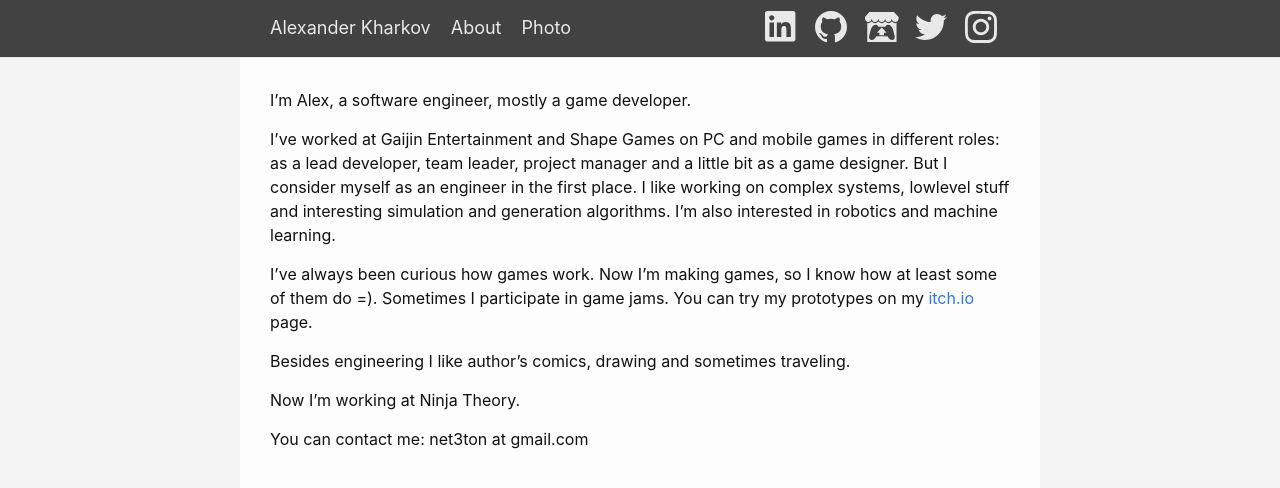
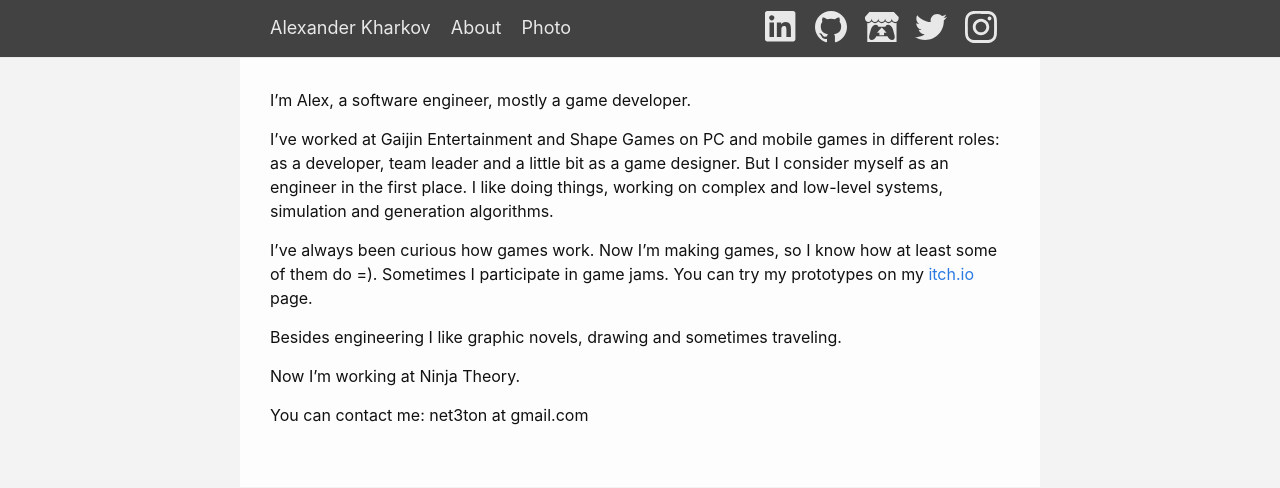
Before and after one commit to net3ton/net3ton.github.io, a Jekyll site: the page built from about.md, in a window 1280 px wide. Shown: the top 488 px of the page. Built offline with Jekyll 4.4.1, drawn with Linux system fonts in a browser that asks for light colours.

Commit message:
fixed about a bit

```diff
--- a/about.md
+++ b/about.md
@@ -6,11 +6,11 @@ permalink: /
 
 I'm Alex, a software engineer, mostly a game developer.
 
-I've worked at Gaijin Entertainment and Shape Games on PC and mobile games in different roles: as a lead developer, team leader, project manager and a little bit as a game designer. But I consider myself as an engineer in the first place. I like working on complex systems, lowlevel stuff and interesting simulation and generation algorithms. I'm also interested in robotics and machine learning.
+I've worked at Gaijin Entertainment and Shape Games on PC and mobile games in different roles: as a developer, team leader and a little bit as a game designer. But I consider myself as an engineer in the first place. I like doing things, working on complex and low-level systems, simulation and generation algorithms.
 
 I've always been curious how games work. Now I'm making games, so I know how at least some of them do =). Sometimes I participate in game jams. You can try my prototypes on my [itch.io](https://net3ton.itch.io/) page.
 
-Besides engineering I like author's comics, drawing and sometimes traveling.
+Besides engineering I like graphic novels, drawing and sometimes traveling.
 
 Now I'm working at Ninja Theory.
 
```
